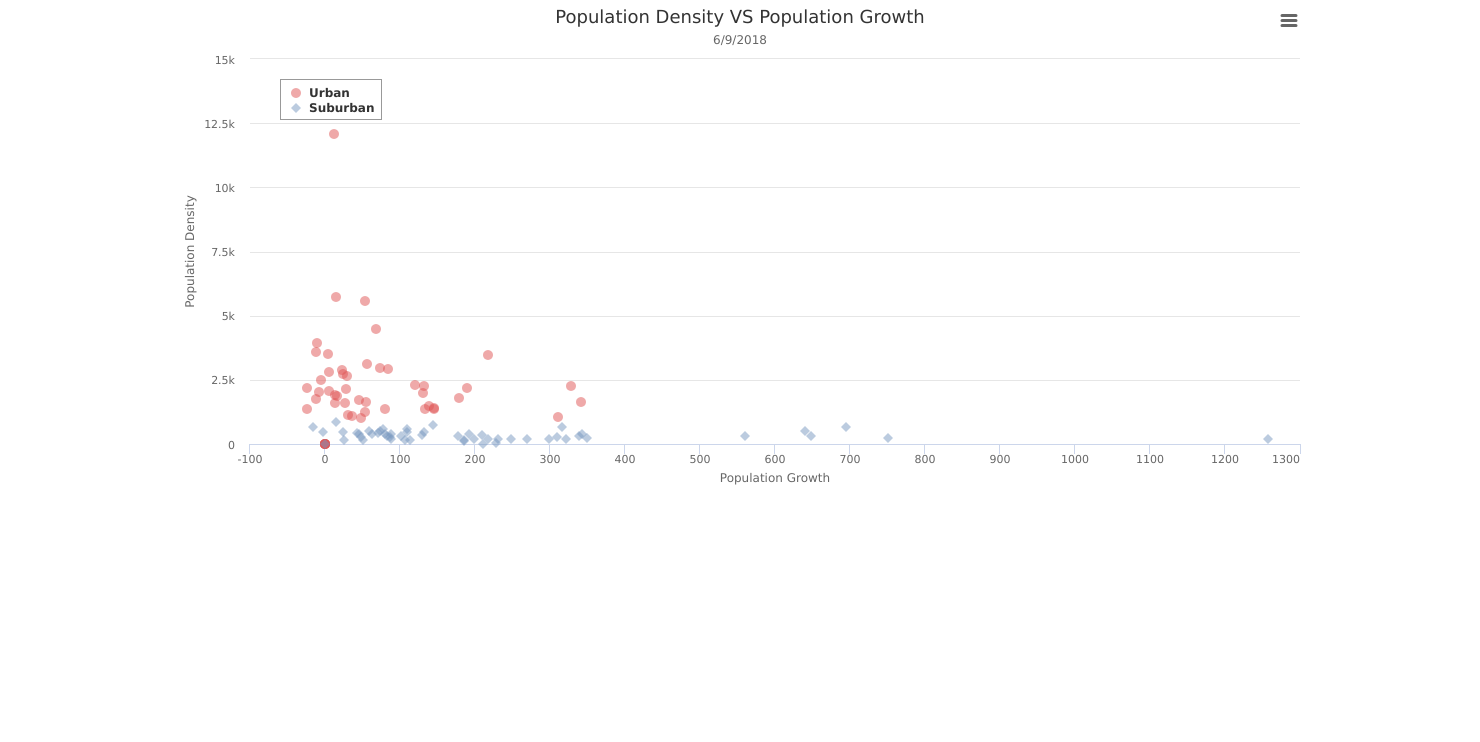
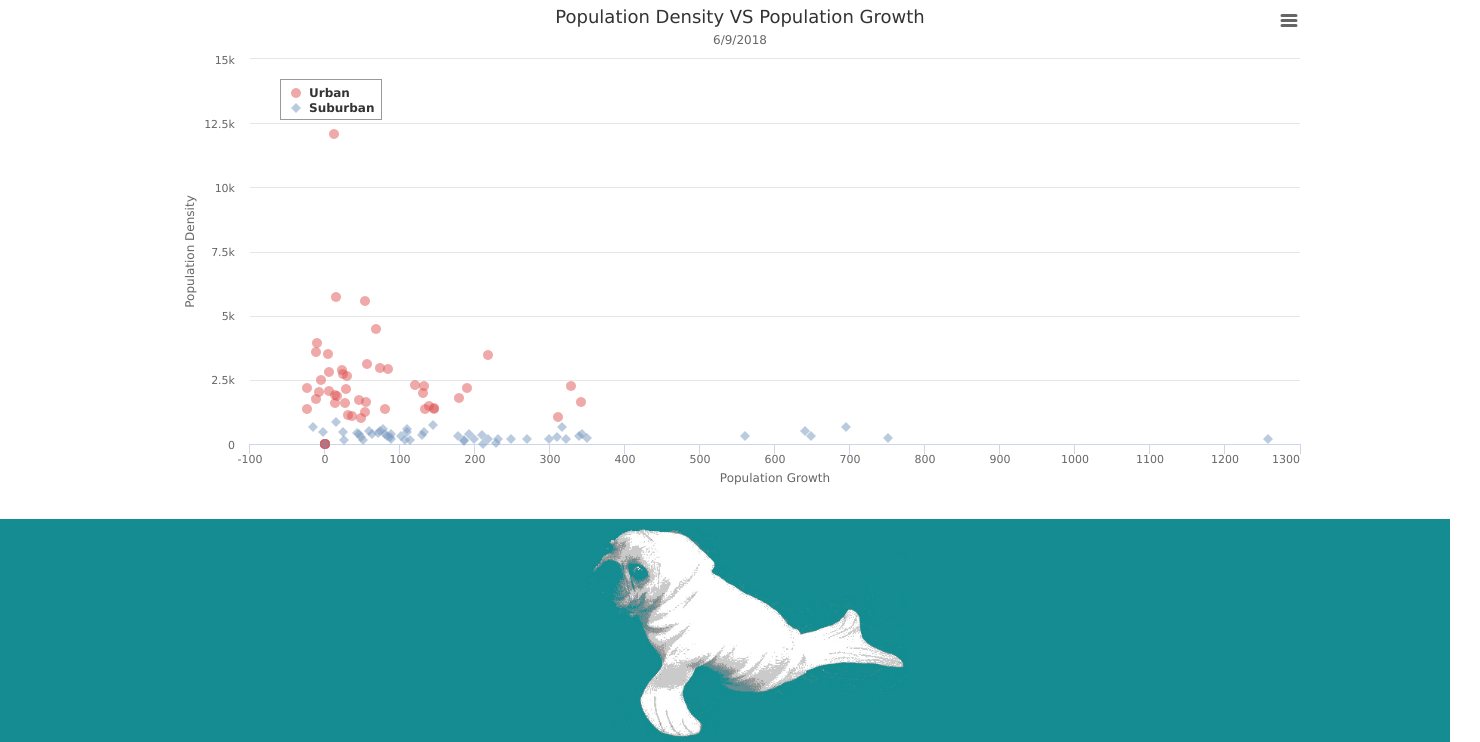
Before and after one commit to risatino/seadogz, a Flask app: page /1 in a window 1480 px wide. Shown: the part 151-893 px from the top of the page. Before the commit the page ends 636 px from the top, so only its background shows below. Run offline with Flask 2, Linux system fonts and the light colour scheme; some libraries are stand-ins or nearby versions.

Commit message:
Updated templates, flask app clean-up and data_analysis clean-up

```diff
--- a/templates/1pg.html
+++ b/templates/1pg.html
@@ -72,6 +72,7 @@
     </div>
 </div>
 
+<br>
 <!-- HighChart JS test -->
 <script>
 
@@ -256,5 +257,10 @@ Highcharts.chart('container', {
     <script src="https://ajax.googleapis.com/ajax/libs/jquery/1.12.4/jquery.min.js"></script>
     <!-- Include all compiled plugins (below), or include individual files as needed -->
     <script src="../static/js/bootstrap.min.js"></script>
+
+  <footer class="footer">
+    <img src="../static/images/seadog_footer.png" alt="footer-dog"/>
+  </footer>
+
   </body>
 </html>
--- a/templates/2pg.html
+++ b/templates/2pg.html
@@ -101,10 +101,16 @@
 
 </div>
 
+<br>
     <!-- jQuery (necessary for Bootstrap's JavaScript plugins) -->
     <script src="https://ajax.googleapis.com/ajax/libs/jquery/1.12.4/jquery.min.js"></script>
     <!-- Include all compiled plugins (below), or include individual files as needed -->
     <script src="../static/js/bootstrap.min.js"></script>
     <script src="../static/js/app.js"></script>
+
+  <footer class="footer">
+    <img src="../static/images/seadog_footer.png" alt="footer-dog"/>
+  </footer>
+
   </body>
 </html>
```
Also changed, not shown: app.py (+0 -9 lines), templates/3pg.html (+7 -0 lines), static/images/seadog_footer.png, 1 other file.
